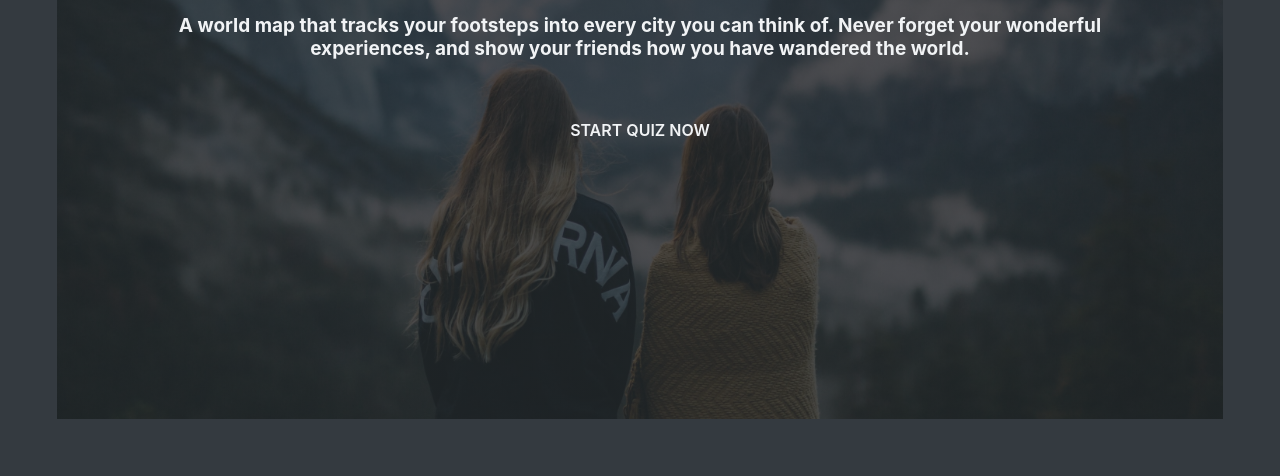
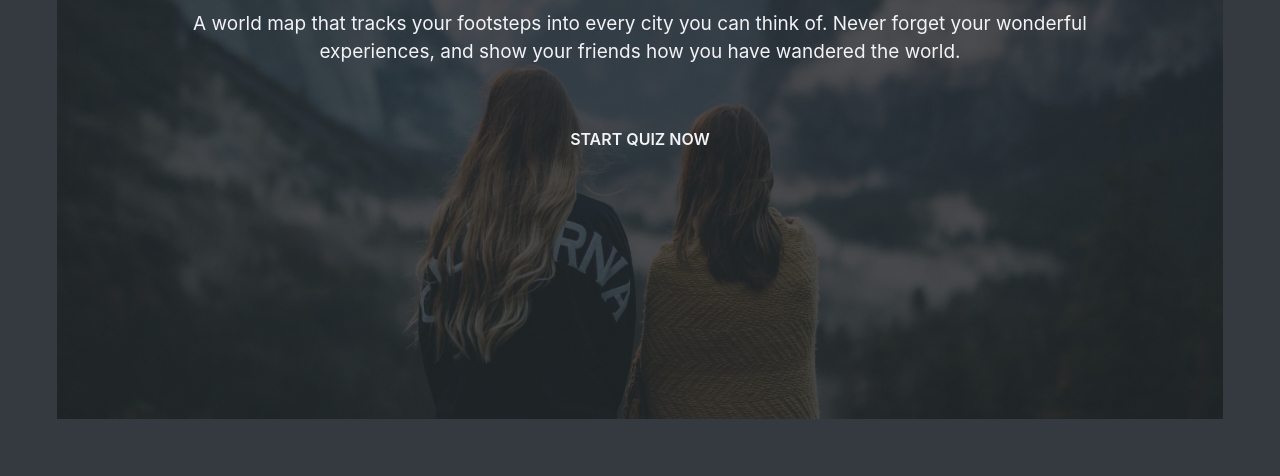
Before and after one commit to chinmaydonarkar/quizApp, a React app: page / in a window 1280 px wide. Shown: the part 388-864 px from the top of the page. Built offline with nearby package versions, Linux system fonts and the light colour scheme.

Commit message:
integrated tailwind CSS into project

```diff
--- /dev/null
+++ b/postcss.config.js
@@ -0,0 +1,6 @@
+module.exports = {
+  plugins: {
+    tailwindcss: {},
+    autoprefixer: {},
+  },
+}
--- a/src/index.css
+++ b/src/index.css
@@ -1,3 +1,7 @@
+@tailwind base;
+@tailwind components;
+@tailwind utilities;
+
 :root {
     --color-darkest: #343a40;
     --color-dark: #495057;
--- /dev/null
+++ b/tailwind.config.js
@@ -0,0 +1,10 @@
+/** @type {import('tailwindcss').Config} */
+module.exports = {
+  content: [
+    "./src/**/*.{js,jsx,ts,tsx}",
+  ],
+  theme: {
+    extend: {},
+  },
+  plugins: [],
+}
```
Also changed, not shown: package.json (+6 -1 lines), 1 other file. Lines whose indentation alone changed are shown as unchanged.
